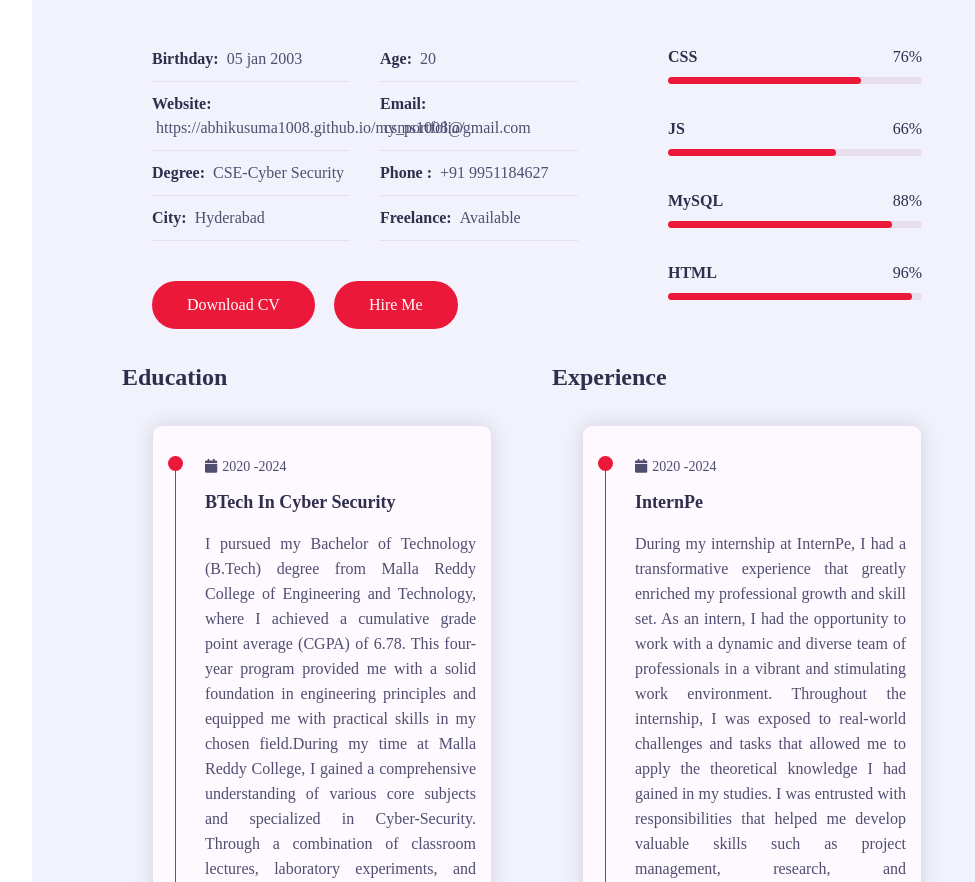
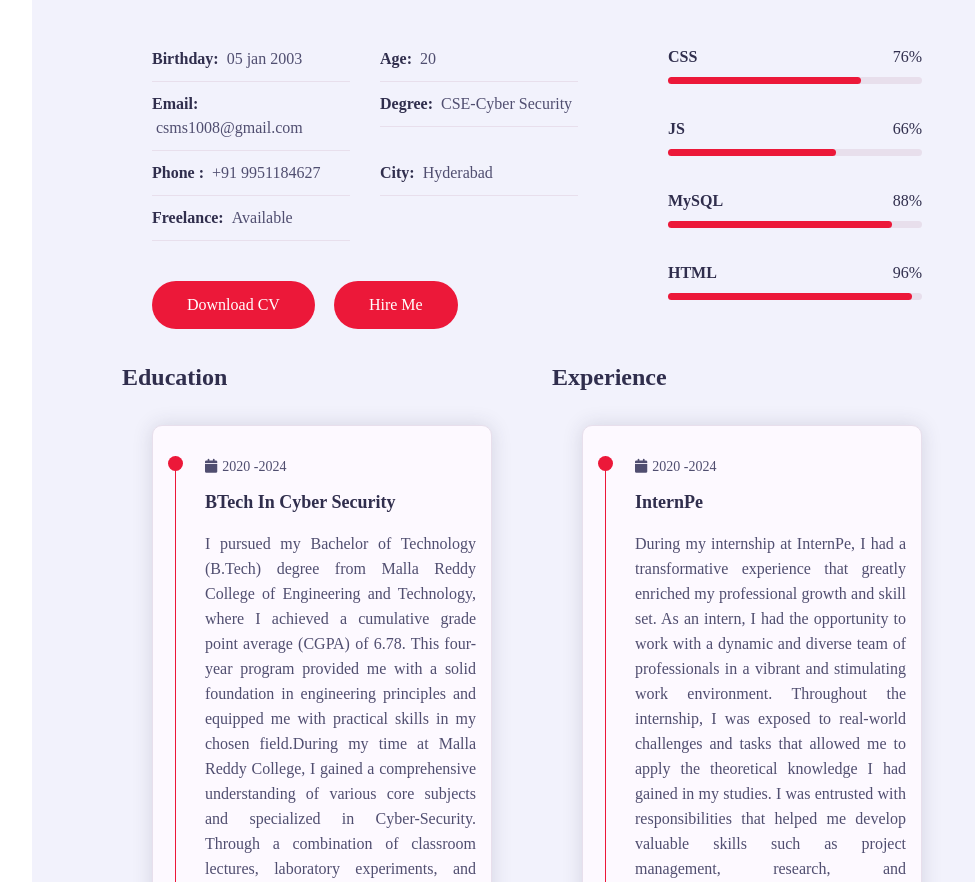
Before and after one commit to abhikusuma1008/abhi-portfolio, a plain HTML site: page index.html in a window 1280 px wide. Shown: the part 1379-2261 px from the top of the page, without its empty margins (238-1213 px from the left). Drawn offline with nearby package versions, Linux system fonts and the light colour scheme; a web font is replaced by a local one.

Commit message:
index.html

```diff
--- a/index.html
+++ b/index.html
@@ -82,9 +82,9 @@
                                         <div class="info-item padd-15">
                                             <p>Age: <span>20</span></p>
                                         </div>
-                                        <div class="info-item padd-15">
+                                        <!--<div class="info-item padd-15">
                                             <p>Website: <span>https://abhikusuma1008.github.io/my_portfolio/</span></p>
-                                        </div>
+                                        </div>-->
                                         <div class="info-item padd-15">
                                             <p>Email: <span>csms1008@gmail.com</span></p>
                                         </div>
```
